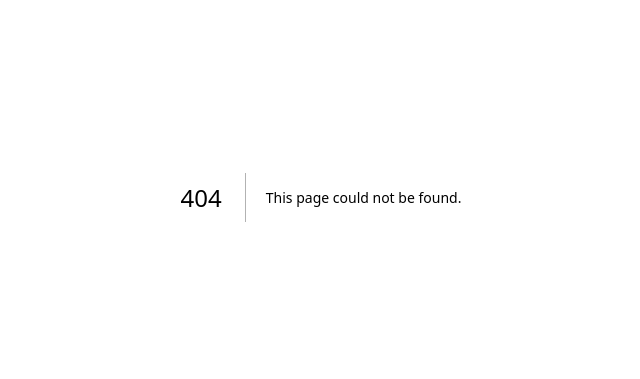
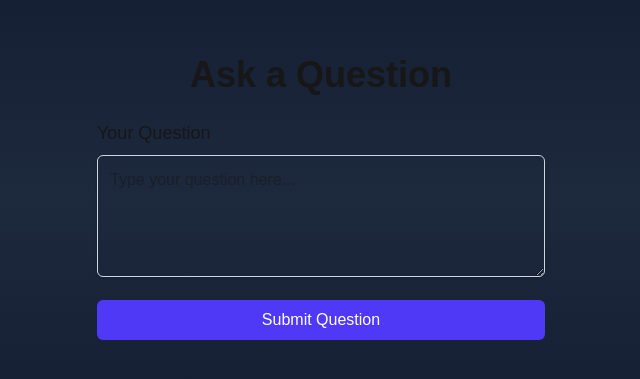
Before and after one commit to Dakshh1012/Story-Ai, a Next.js app in the folder frontend/: page /questions in a window 1280 px wide. Before the commit this address had no page. Shown: the part 203-582 px from the top of the page, without its empty margins (319-959 px from the left). Built offline with nearby package versions, Linux system fonts and the light colour scheme.

Commit message:
added questions page

```diff
--- /dev/null
+++ b/frontend/src/app/questions/page.tsx
@@ -0,0 +1,47 @@
+"use client"
+import { FormEvent, useState } from 'react';
+
+export default function QuestionsPage() {
+  const [question, setQuestion] = useState<string>('');
+  const [submitted, setSubmitted] = useState<boolean>(false);
+
+  const handleSubmit = (e: FormEvent) => {
+    e.preventDefault();
+    if (question.trim()) {
+      // Handle the question submission logic here
+      console.log('Submitted Question:', question);
+      setSubmitted(true);
+      setQuestion(''); // Clear the input after submitting
+    }
+  };
+
+  return (
+    <div className="min-h-screen flex flex-col justify-center items-center bg-gradient-to-b from-slate-900 via-slate-800 to-slate-900 py-10">
+      <h1 className="text-4xl font-bold mb-6">Ask a Question</h1>
+      {submitted && (
+        <div className="mb-6 text-green-500">
+          <p>Thank you for your question!</p>
+        </div>
+      )}
+      <form onSubmit={handleSubmit} className="w-full max-w-md">
+        <label htmlFor="question" className="block text-lg font-medium mb-2">
+          Your Question
+        </label>
+        <textarea
+          id="question"
+          value={question}
+          onChange={(e) => setQuestion(e.target.value)}
+          rows={4}
+          className="w-full p-3 border border-gray-300 rounded-md shadow-sm focus:outline-none focus:ring-2 focus:ring-indigo-500"
+          placeholder="Type your question here..."
+        />
+        <button
+          type="submit"
+          className="w-full mt-4 py-2 bg-indigo-600 text-white rounded-md hover:bg-indigo-700 transition duration-200"
+        >
+          Submit Question
+        </button>
+      </form>
+    </div>
+  );
+}
--- a/frontend/src/components/hero.tsx
+++ b/frontend/src/components/hero.tsx
@@ -2,6 +2,7 @@
 
 import { Book, GitBranch, Lightbulb, RefreshCw } from 'lucide-react';
 import { useEffect, useState } from 'react';
+import Navbar from './navbar';
 // Background animation component
 const AnimatedBackground = () => {
   const [circles, setCircles] = useState([]);
@@ -109,40 +110,13 @@ export default function Hero() {
     }
   ];
 
-  const [scrolled, setScrolled] = useState(false);
 
-  useEffect(() => {
-    const handleScroll = () => {
-      const isScrolled = window.scrollY > 0;
-      if (isScrolled !== scrolled) {
-        setScrolled(isScrolled);
-      }
-    };
-
-    window.addEventListener('scroll', handleScroll);
-    return () => {
-      window.removeEventListener('scroll', handleScroll);
-    };
-  }, [scrolled]);
 
   return (
     <div className="relative min-h-screen overflow-hidden bg-gradient-to-b from-slate-900 via-slate-800 to-slate-900 text-white">
       <AnimatedBackground />
-
+      <Navbar />
       <div className="relative z-10 flex flex-col items-center justify-center min-h-screen px-6">
-        <nav className={`fixed top-0 w-full z-20 p-6 flex justify-between items-center transition-all duration-300 ${
-          scrolled
-          ? 'bg-slate-900/10 backdrop-blur-md'
-          : 'bg-slate-900'
-        }`}>
-          <div className="font-bold text-4xl text-blue-400" style={{ fontFamily: "'Playfair Display', serif" }}>StoryAI</div>
-          <div className="flex space-x-6">
-            <a href="#" className="text-white hover:text-blue-400 transition-colors">Features</a>
-            <a href="#" className="text-white hover:text-blue-400 transition-colors">Pricing</a>
-            <a href="#" className="text-white hover:text-blue-400 transition-colors">Contact</a>
-          </div>
-        </nav>
-
         <main className="mt-32 max-w-6xl mx-auto text-center">
           <h1 className="text-5xl font-bold mb-6 bg-gradient-to-r from-blue-400 to-indigo-500 bg-clip-text text-transparent" style={{ fontFamily: "'Playfair Display', serif" }}>
             {/* <TypingAnimation /> */}
--- /dev/null
+++ b/frontend/src/components/navbar.tsx
@@ -0,0 +1,40 @@
+"use client"
+
+import { useEffect, useState } from 'react';
+
+export default function Navbar() {
+  const [scrolled, setScrolled] = useState(false);
+
+  useEffect(() => {
+    const handleScroll = () => {
+      const isScrolled = window.scrollY > 0;
+      if (isScrolled !== scrolled) {
+        setScrolled(isScrolled);
+      }
+    };
+
+    window.addEventListener('scroll', handleScroll);
+    return () => {
+      window.removeEventListener('scroll', handleScroll);
+    };
+  }, [scrolled]);
+
+  return (
+    <div>
+      <nav className={`fixed top-0 w-full z-20 p-6 flex justify-between items-center transition-all duration-300 ${
+        scrolled
+        ? 'bg-slate-900/10 backdrop-blur-md'
+        : 'bg-slate-900'
+      }`}>
+        <div className="font-bold text-4xl text-blue-400" style={{ fontFamily: "'Playfair Display', serif" }}>
+          StoryAI
+        </div>
+        <div className="flex space-x-8"> {/* Adjusted spacing between items */}
+          <a href="#" className="text-white hover:text-blue-400 transition-colors">Features</a>
+          <a href="#" className="text-white hover:text-blue-400 transition-colors">Pricing</a>
+          <a href="#" className="text-white hover:text-blue-400 transition-colors">Contact</a>
+        </div>
+      </nav>
+    </div>
+  );
+}
```
